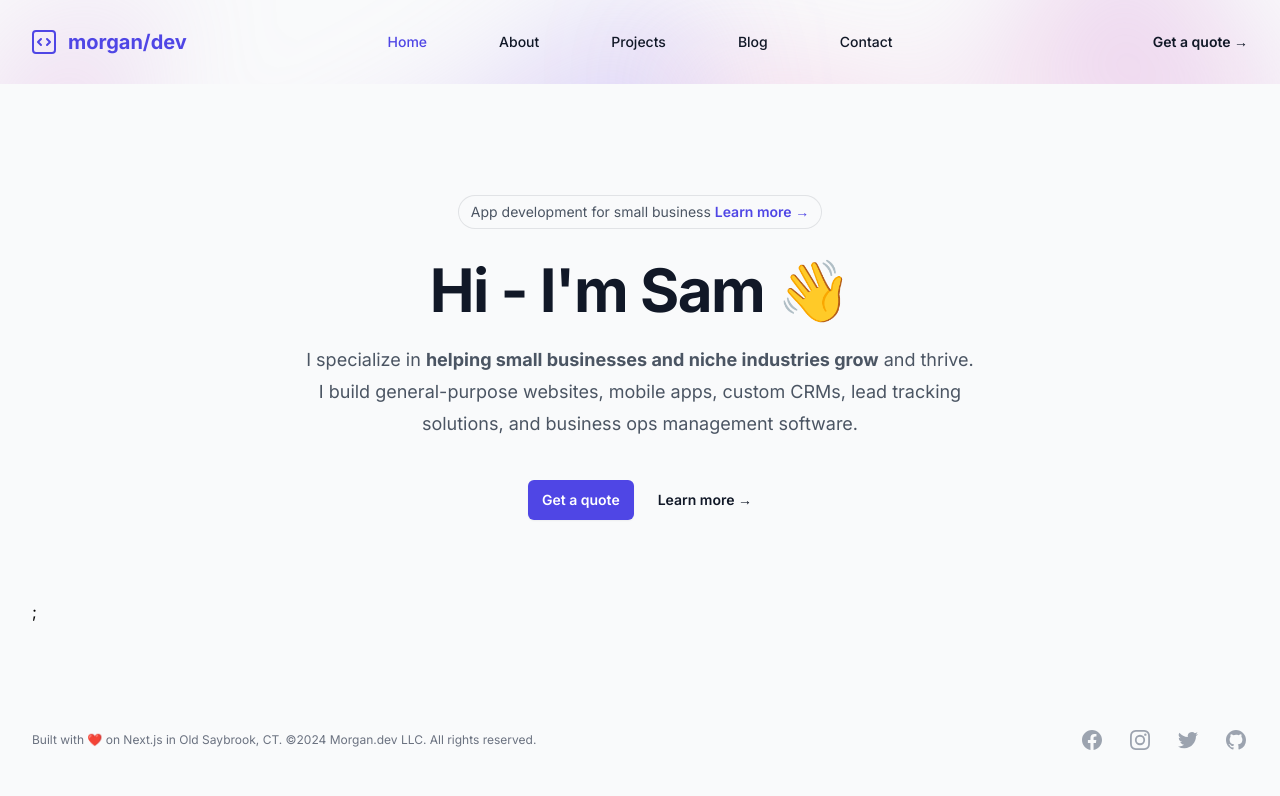
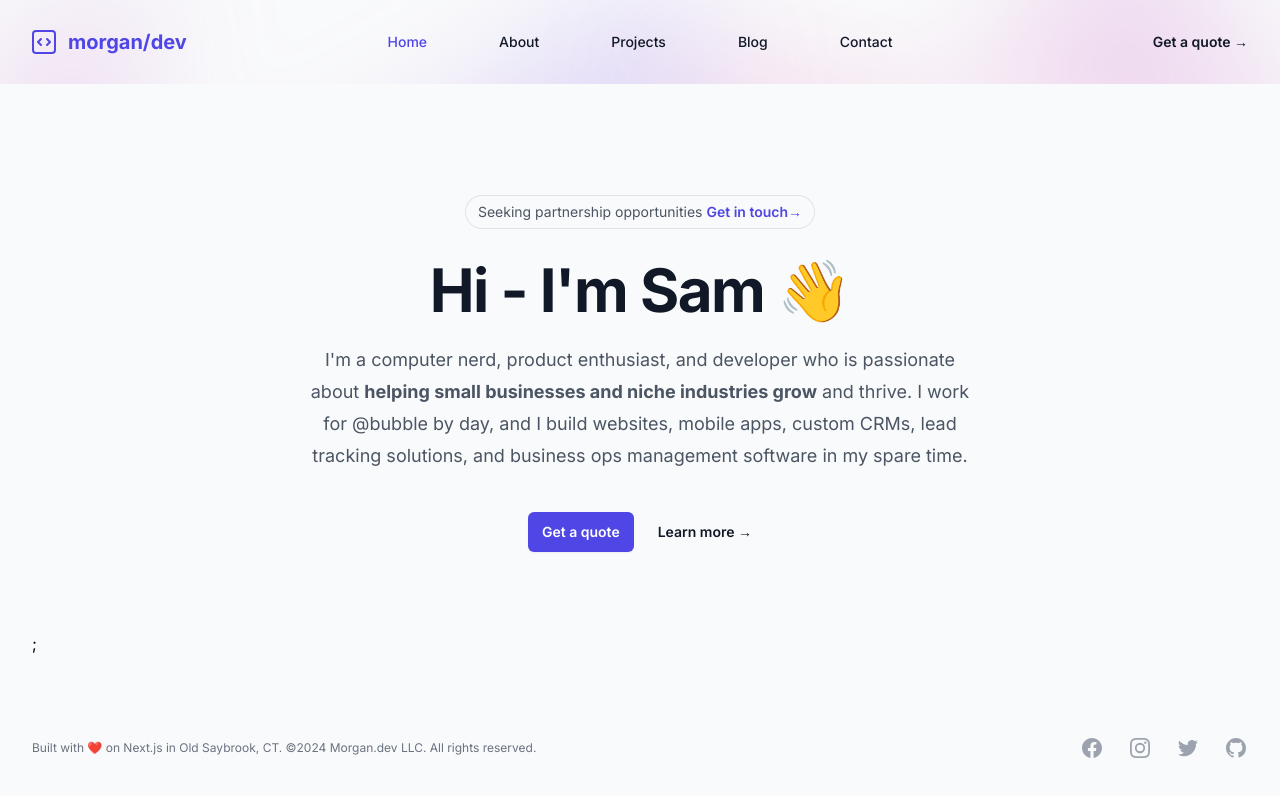
Before and after one commit to sammorgandev/morgandev-nextjs, a Next.js app: page / in a window 1280 px wide. Shown: the top 796 px of the page. Built offline with nearby package versions, Linux system fonts and the light colour scheme.

Commit message:
Additional updates

```diff
--- a/app/components/BlogPost.tsx
+++ b/app/components/BlogPost.tsx
@@ -59,10 +59,16 @@ export default async function BlogPost({
 	params: { id: string };
 }) {
 	const post = await client.fetch<Post>(
-		`*[_type == "post" && slug.current == "${id}"][0]`
+		`*[_type == "post" && slug.current == "${id}"]{
+			...,
+			categories[]->{
+			  title,
+			  slug,
+			  _ref
+			}
+		  }[0]`
 	);
 	if (!post) return <div>Loading...</div>;
-
 	return (
 		<div className="bg-transparent flex-col z-50">
 			<div className="mx-auto max-w-3xl text-base leading-7 text-gray-700">
@@ -78,6 +84,13 @@ export default async function BlogPost({
 				<h1 className="mt-2 text-3xl font-bold tracking-tight text-gray-900 sm:text-4xl">
 					{post.title}
 				</h1>
+				{post.categories.map((category) => (
+					<p
+						className="text-base font-normal text-indigo-600 mt-6 px-6 py-2 bg-indigo-50 rounded-md inline-block"
+						key={category.title}>
+						{category.title}
+					</p>
+				))}
 				<p className="mt-6 text-xl leading-8">
 					Aliquet nec orci mattis amet quisque ullamcorper neque, nibh sem. At
 					arcu, sit dui mi, nibh dui, diam eget aliquam. Quisque id at vitae
--- a/app/components/Hero.tsx
+++ b/app/components/Hero.tsx
@@ -1,13 +1,14 @@
+import Link from "next/link";
 export default function Hero() {
 	return (
 		<div className="bg-transparent py-20">
 			<div className="mx-auto max-w-2xl">
 				<div className="justify-left mb-8 flex lg:justify-center">
 					<div className="relative rounded-full px-3 py-1 text-sm leading-6 text-gray-600 ring-1 ring-gray-900/10 hover:ring-gray-900/20">
-						App development for small business{" "}
+						Seeking partnership opportunities{" "}
 						<a href="/about" className="font-semibold text-indigo-600">
 							<span className="absolute inset-0" aria-hidden="true" />
-							Learn more <span aria-hidden="true">&rarr;</span>
+							Get in touch<span aria-hidden="true">&rarr;</span>
 						</a>
 					</div>
 				</div>
@@ -16,10 +17,16 @@ export default function Hero() {
 						Hi - I&apos;m Sam 👋
 					</h1>
 					<p className="mt-6 text-lg leading-8 text-gray-600">
-						I specialize in{" "}
+						I&apos;m a computer nerd, product enthusiast, and developer who is
+						passionate about{" "}
 						<b>helping small businesses and niche industries grow</b> and
-						thrive. I build general-purpose websites, mobile apps, custom CRMs,
-						lead tracking solutions, and business ops management software.
+						thrive. I work for{" "}
+						<Link href="https://bubble.io" target="_blank">
+							@bubble
+						</Link>{" "}
+						by day, and I build websites, mobile apps, custom CRMs, lead
+						tracking solutions, and business ops management software in my spare
+						time.
 					</p>
 					<div className="mt-10 flex items-center justify-left gap-x-6 lg:justify-center">
 						<a
```
